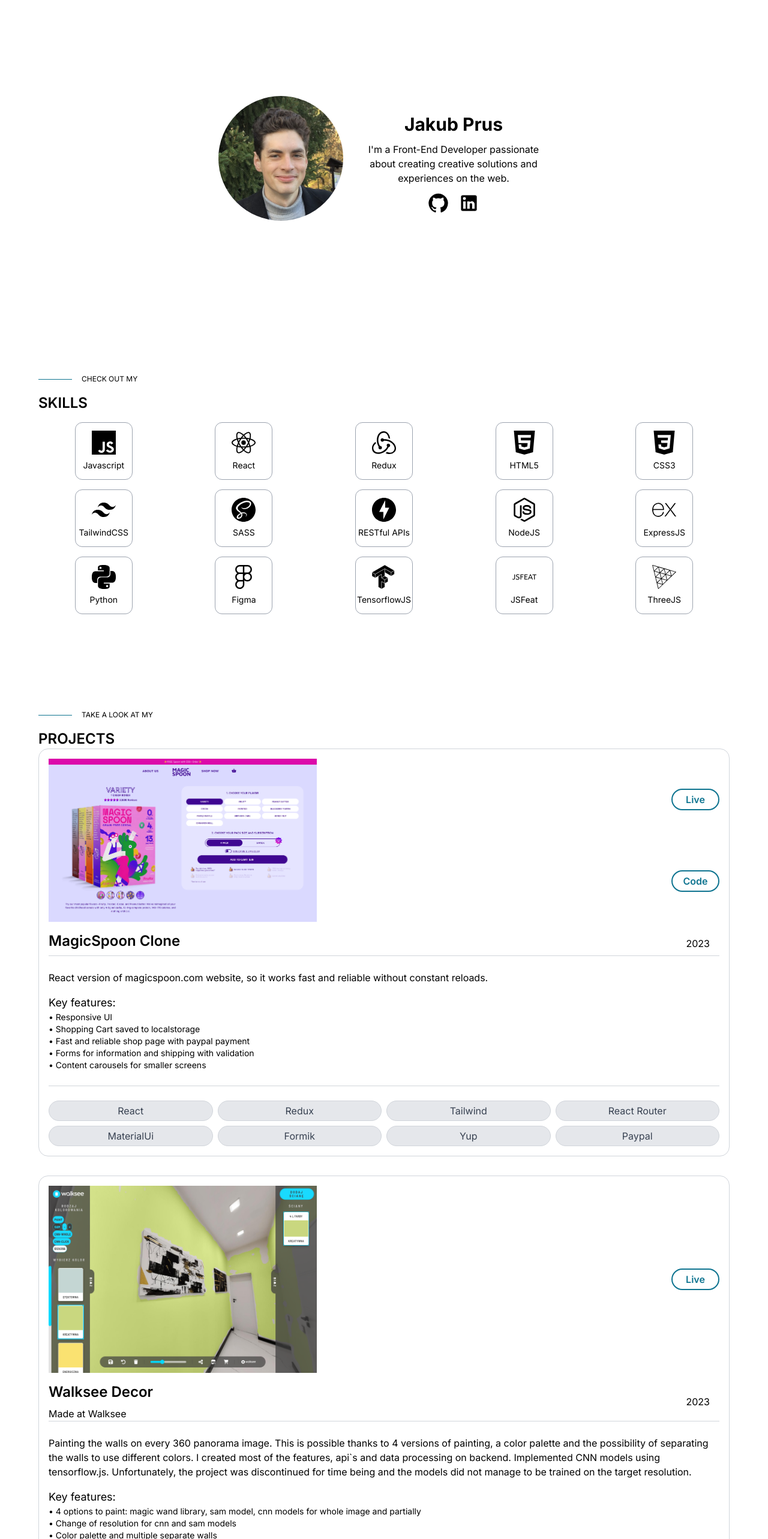
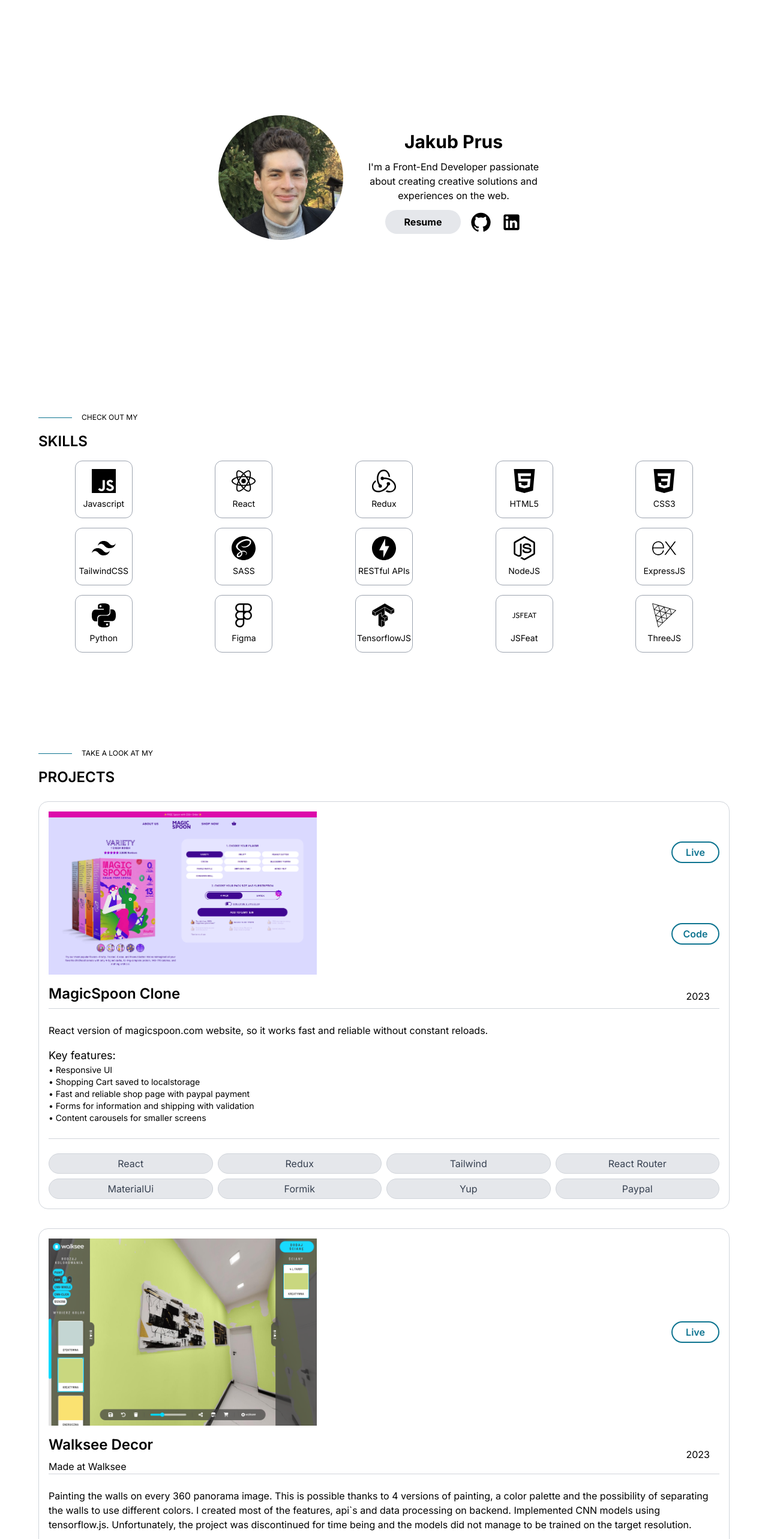
Before and after one commit to Jakub-Prus/Portfolio, a React (Vite) app in the folder portfolio/: page / in a window 1280 px wide. Shown: the top 2566 px of the page at 60% size. Built offline with nearby package versions, Linux system fonts and the light colour scheme.

Commit message:
added temp resume and margin changes

```diff
--- a/portfolio/src/components/Footer.jsx
+++ b/portfolio/src/components/Footer.jsx
@@ -4,6 +4,7 @@ import MailOutlineIcon from "@mui/icons-material/MailOutline";
 import Swal from "sweetalert2";
 import withReactContent from "sweetalert2-react-content";
 import SectionTitle from "./SectionTitle";
+
 
 const Footer = () => {
   const MySwal = withReactContent(Swal);
@@ -41,9 +42,14 @@ const Footer = () => {
         </a>
       </div>
       <div className="flex items-center justify-center mt-6">
-        <button className=" bg-gray-200 font-bold rounded-3xl py-2 px-8 justify-center items-center">
-          Grab a pdf of my resume
-        </button>
+        <a
+          href="resume.pdf"
+          target="_blank"
+          rel="noreferrer"
+          className=" bg-gray-200 font-bold rounded-3xl py-2 px-8 justify-center items-center"
+        >
+          See a pdf of my resume
+        </a>
       </div>
     </div>
   );
--- a/portfolio/src/components/Hero.jsx
+++ b/portfolio/src/components/Hero.jsx
@@ -3,7 +3,7 @@ import LinkedInIcon from "@mui/icons-material/LinkedIn";
 
 const Hero = () => {
   return (
-    <div className="py-10 flex flex-col md:flex-row items-center justify-center w-[90%] mb-20 md:py-40">
+    <div className="py-10 flex flex-col md:flex-row items-center justify-center w-[90%] mb-20 md:py-48">
       <div className="bg-[url(./assets/avatar.png)] h-52 w-52 bg-cover bg-center rounded-full mb-4 md:mr-6"></div>
       <div className="flex-col flex items-center justify-center">
         <h1 className="text-3xl font-bold mb-3">Jakub Prus</h1>
@@ -11,13 +11,20 @@ const Hero = () => {
           I'm a Front-End Developer passionate about creating creative solutions and
           experiences on the web.
         </h2>
-        <div className="flex flex-row justify-center items-center">
+        <div className="flex flex-row justify-center items-center gap-4">
+          <a
+            href="resume.pdf"
+            target="_blank"
+            rel="noreferrer"
+            className=" bg-gray-200 font-bold rounded-3xl py-2 px-8 justify-center items-center"
+          >
+            Resume
+          </a>
           <a href="https://github.com/Jakub-Prus" target="_blank" rel="noreferrer">
             <GitHubIcon fontSize="large" />
           </a>
           <a
             href="https://www.linkedin.com/in/jakub-prus/"
-            className="ml-4"
             target="_blank"
             rel="noreferrer"
           >
--- a/portfolio/src/components/Projects.jsx
+++ b/portfolio/src/components/Projects.jsx
@@ -6,7 +6,7 @@ const Projects = () => {
   return (
     <div className="w-[90%] mt-8 mb-12">
       <SectionTitle title="PROJECTS" subtitle="TAKE A LOOK AT MY" />
-      <div className="w-full grid grid-cols-1">
+      <div className="w-full grid grid-cols-1 mt-6">
         {projectsData.map((project) => (
           <ProjectTile
             key={project.name}
```
Also changed, not shown: 1 other file (tests, documents, lock files or other folders).
